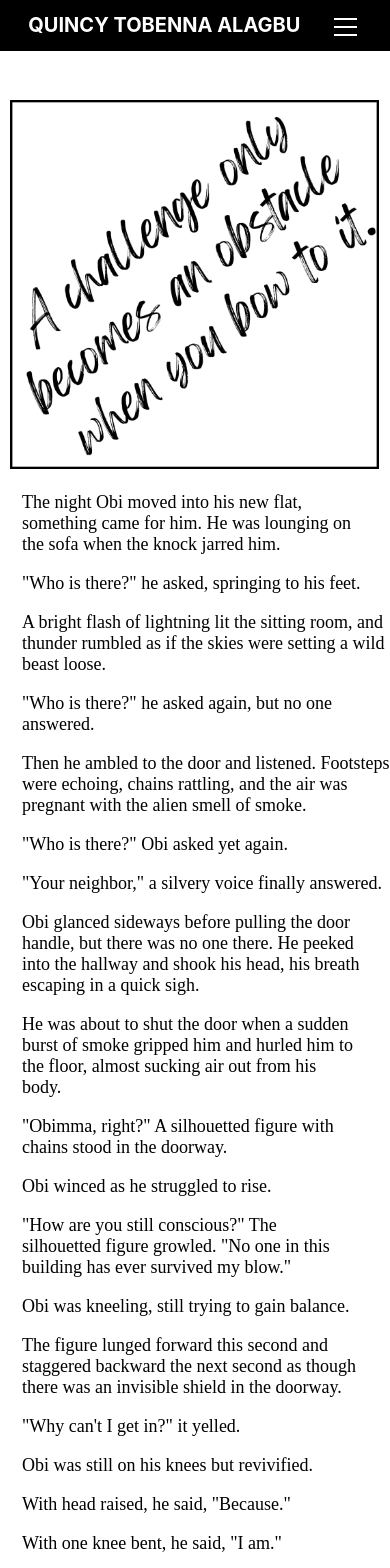
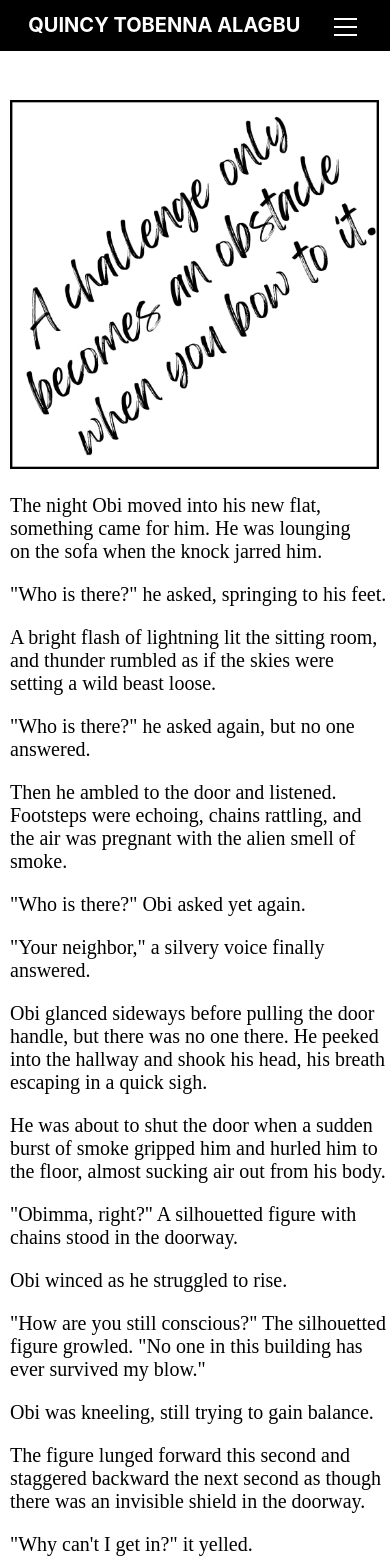
Before and after one commit to Divinegirl8/quincy_website, a React (Create React App) app: page / in a window 390 px wide. Shown: the top 1568 px of the page. Built offline with nearby package versions, Linux system fonts and the light colour scheme.

Commit message:
new commit

```diff
--- a/src/features/About/index.module.css
+++ b/src/features/About/index.module.css
@@ -22,7 +22,7 @@ flex-direction: row;
 .writeUp{
     padding: 0 50px;
     margin-top: 100px;
-    font-family: "Tinos", serif;
+    font-family: Times New Roman, serif;
     font-weight: 400;
     font-style: normal;
     font-size: 20px;
--- a/src/features/Blog/index.module.css
+++ b/src/features/Blog/index.module.css
@@ -8,7 +8,9 @@
     padding-top: 150px;
     font-family: Times New Roman, serif;
     white-space: pre-line;
-    font-size: 18px;
+    font-weight: 400;
+    font-style: normal;
+    font-size: 20px;
 }
 
 
@@ -28,35 +30,35 @@
         width: 90%;
     }
 
-    .pCont{
-        padding-left: 12px;
-    }
+    /*.pCont{*/
+    /*    padding-left: 12px;*/
+    /*}*/
 
-    .p8{
-        width: 95%;
-    }
+    /*.p8{*/
+    /*    width: 95%;*/
+    /*}*/
 
-    .p9{
-        width: 90%;
-    }
-    .p10{
-        width: 90%;
-    }
+    /*.p9{*/
+    /*    width: 90%;*/
+    /*}*/
+    /*.p10{*/
+    /*    width: 90%;*/
+    /*}*/
 
-    .p12{
-        width: 90%;
-    }
+    /*.p12{*/
+    /*    width: 90%;*/
+    /*}*/
 
 
-    .p13{
-        width: 95%;
-    }
+    /*.p13{*/
+    /*    width: 95%;*/
+    /*}*/
 
-    .p28{
-        width: 95%;
-    }
-    .p32{
-        width: 95%;
-    }
+    /*.p28{*/
+    /*    width: 95%;*/
+    /*}*/
+    /*.p32{*/
+    /*    width: 95%;*/
+    /*}*/
 
 }
```
